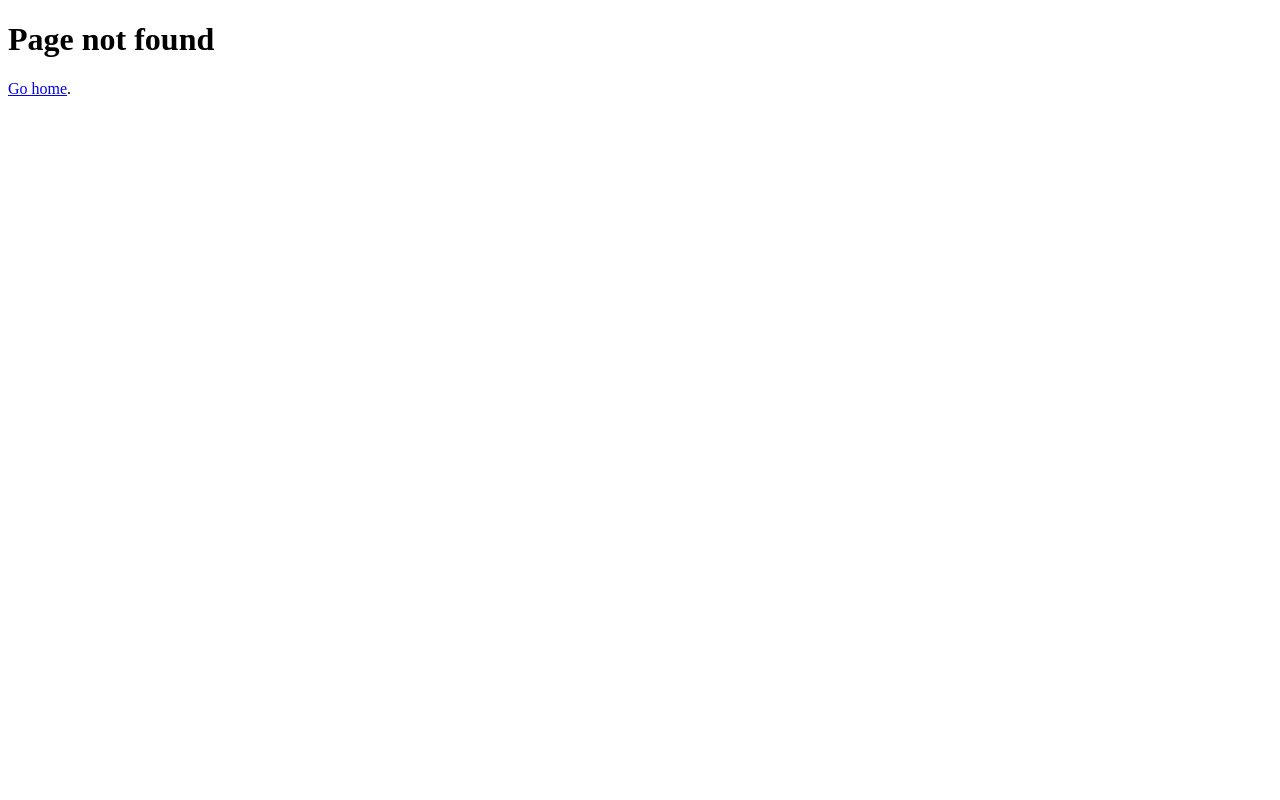
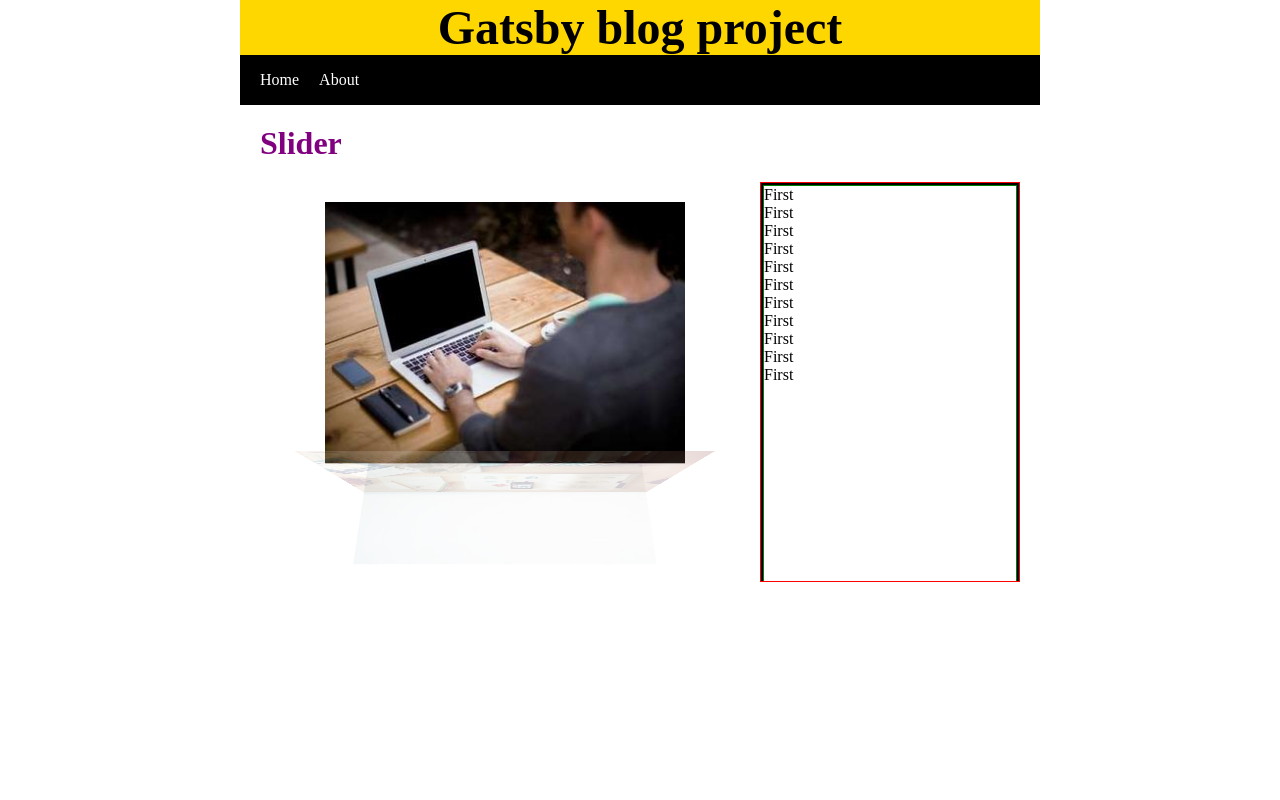
Before and after one commit to boskoa/gatsby-blog, a Gatsby site: page /roller in a window 1280 px wide. Before the commit this address had no page. Built offline with nearby package versions, Linux system fonts and the light colour scheme; Gatsby itself is replaced by a stand-in of ours.

Commit message:
Adding Roller

```diff
--- a/gatsby-config.js
+++ b/gatsby-config.js
@@ -7,5 +7,25 @@ module.exports = {
     description: "Just a little practising",
     siteUrl: `https://www.yourdomain.tld`
   },
-  plugins: ["gatsby-plugin-styled-components", "gatsby-plugin-image", "gatsby-plugin-sharp"]
+  plugins: ["gatsby-transformer-remark",
+    "gatsby-transformer-sharp",
+    "gatsby-plugin-styled-components",
+    "gatsby-plugin-image",
+    "gatsby-plugin-sharp",
+    {
+      resolve: "gatsby-source-filesystem",
+      options: {
+        name: "blogs",
+        path: `${__dirname}/src/blogs/`,
+      },
+    },
+    {
+      resolve: "gatsby-source-filesystem",
+      options: {
+        name: "images",
+        path: `${__dirname}/src/images/`,
+      },
+    },
+
+  ]
 };
--- a/package.json
+++ b/package.json
@@ -17,10 +17,13 @@
   "dependencies": {
     "babel-plugin-styled-components": "^2.1.4",
     "gatsby": "^5.12.4",
+    "gatsby-image": "^3.11.0",
     "gatsby-plugin-image": "^3.12.2",
     "gatsby-plugin-sharp": "^5.12.2",
     "gatsby-plugin-styled-components": "^6.12.0",
     "gatsby-source-filesystem": "^5.12.0",
+    "gatsby-transformer-remark": "^6.12.2",
+    "gatsby-transformer-sharp": "^5.12.2",
     "react": "^18.2.0",
     "react-dom": "^18.2.0",
     "styled-components": "^6.1.0"
--- /dev/null
+++ b/src/blogs/blog_01.md
@@ -0,0 +1,8 @@
+---
+title: First blog
+image: ../images/01.jpg
+---
+
+### Lorem ipsum dolor
+
+Lorem ipsum dolor sit amet, consectetuer adipiscing elit, sed diam nonummy nibh euismod tincidunt ut laoreet dolore magna aliquam erat volutpat. Ut wisi enim ad minim veniam, quis nostrud exerci tation ullamcorper suscipit lobortis nisl ut aliquip ex ea commodo consequat. Duis autem vel eum iriure dolor in hendrerit in vulputate velit esse molestie consequat, vel illum dolore eu feugiat nulla facilisis at vero eros et accumsan et iusto odio dignissim qui blandit praesent luptatum zzril delenit augue duis dolore te feugait nulla facilisi.
--- /dev/null
+++ b/src/blogs/blog_02.md
@@ -0,0 +1,8 @@
+---
+title: Second blog
+image: ../images/02.jpg
+---
+
+### Lorem ipsum dolor
+
+Lorem ipsum dolor sit amet, consectetuer adipiscing elit, sed diam nonummy nibh euismod tincidunt ut laoreet dolore magna aliquam erat volutpat. Ut wisi enim ad minim veniam, quis nostrud exerci tation ullamcorper suscipit lobortis nisl ut aliquip ex ea commodo consequat. Duis autem vel eum iriure dolor in hendrerit in vulputate velit esse molestie consequat, vel illum dolore eu feugiat nulla facilisis at vero eros et accumsan et iusto odio dignissim qui blandit praesent luptatum zzril delenit augue duis dolore te feugait nulla facilisi.
--- /dev/null
+++ b/src/blogs/blog_03.md
@@ -0,0 +1,8 @@
+---
+title: Third blog
+image: ../images/03.jpg
+---
+
+### Lorem ipsum dolor
+
+Lorem ipsum dolor sit amet, consectetuer adipiscing elit, sed diam nonummy nibh euismod tincidunt ut laoreet dolore magna aliquam erat volutpat. Ut wisi enim ad minim veniam, quis nostrud exerci tation ullamcorper suscipit lobortis nisl ut aliquip ex ea commodo consequat. Duis autem vel eum iriure dolor in hendrerit in vulputate velit esse molestie consequat, vel illum dolore eu feugiat nulla facilisis at vero eros et accumsan et iusto odio dignissim qui blandit praesent luptatum zzril delenit augue duis dolore te feugait nulla facilisi.
--- /dev/null
+++ b/src/blogs/blog_04.md
@@ -0,0 +1,8 @@
+---
+title: Fourth blog
+image: ../images/04.jpg
+---
+
+### Lorem ipsum dolor
+
+Lorem ipsum dolor sit amet, consectetuer adipiscing elit, sed diam nonummy nibh euismod tincidunt ut laoreet dolore magna aliquam erat volutpat. Ut wisi enim ad minim veniam, quis nostrud exerci tation ullamcorper suscipit lobortis nisl ut aliquip ex ea commodo consequat. Duis autem vel eum iriure dolor in hendrerit in vulputate velit esse molestie consequat, vel illum dolore eu feugiat nulla facilisis at vero eros et accumsan et iusto odio dignissim qui blandit praesent luptatum zzril delenit augue duis dolore te feugait nulla facilisi.
--- /dev/null
+++ b/src/blogs/blog_05.md
@@ -0,0 +1,8 @@
+---
+title: Fifth blog
+image: ../images/05.jpg
+---
+
+### Lorem ipsum dolor
+
+Lorem ipsum dolor sit amet, consectetuer adipiscing elit, sed diam nonummy nibh euismod tincidunt ut laoreet dolore magna aliquam erat volutpat. Ut wisi enim ad minim veniam, quis nostrud exerci tation ullamcorper suscipit lobortis nisl ut aliquip ex ea commodo consequat. Duis autem vel eum iriure dolor in hendrerit in vulputate velit esse molestie consequat, vel illum dolore eu feugiat nulla facilisis at vero eros et accumsan et iusto odio dignissim qui blandit praesent luptatum zzril delenit augue duis dolore te feugait nulla facilisi.
--- a/src/components/Header.js
+++ b/src/components/Header.js
@@ -2,7 +2,7 @@ import { graphql, useStaticQuery } from "gatsby";
 import * as React from "react";
 import styled from "styled-components";
 
-const StyleTitle = styled.h1`
+const StyleTitle = styled.div`
   text-align: center;
   background-color: gold;
   font-size: 24px;
--- a/src/components/Layout.js
+++ b/src/components/Layout.js
@@ -6,6 +6,7 @@ import Header from "./Header";
 
 const StyledContainer = styled.div`
   max-width: 800px;
+  min-width: 360px;
   margin: 0 auto;
 `;
 
--- /dev/null
+++ b/src/customHooks/useRoller.js
@@ -0,0 +1,28 @@
+import { useEffect, useRef, useState } from "react";
+
+function useRoller(n, rollerRef) {
+  const degGap = useRef(360 / n);
+  const steps = useRef(Array.from(Array(n).keys()).map((i) => i * (360 / n)));
+  const [current, setCurrent] = useState(0);
+
+  useEffect(() => {
+    function handleWheel(e) {
+      e.preventDefault();
+      if (e.deltaY < 0) {
+        setCurrent((p) => (p > 0 ? p - 1 : p));
+      } else if (e.deltaY > 0) {
+        setCurrent((p) => (p < n - 1 ? p + 1 : p));
+      }
+    }
+
+    if (rollerRef.current) {
+      rollerRef.current.addEventListener("wheel", handleWheel);
+    }
+
+    return () => rollerRef.current.removeEventListener("wheel", handleWheel);
+  }, []);
+
+  return { degGap: degGap.current, steps: steps.current, current };
+}
+
+export default useRoller;
--- /dev/null
+++ b/src/pages/roller.js
@@ -0,0 +1,183 @@
+import * as React from "react";
+import Layout from "../components/Layout";
+import Seo from "../components/Seo";
+import styled from "styled-components";
+import useRoller from "../customHooks/useRoller";
+import { useRef } from "react";
+import { graphql } from "gatsby";
+import GatsbyImage from "gatsby-image";
+
+const LENGTH = 100;
+const IMGWIDTH = 300;
+
+const StyledMainContainer = styled.div`
+  display: flex;
+  min-height: 400px;
+  margin: 20px auto;
+  justify-content: stretch;
+  align-items: stretch;
+  flex-wrap: wrap;
+  gap: 10px;
+`;
+
+const StyledRoller = styled.div`
+  display: flex;
+  justify-content: center;
+  align-items: center;
+  flex: 2;
+  min-width: 320px;
+  min-height: ${IMGWIDTH}px;
+  perspective: 600px;
+  perspective-origin: center;
+  overflow: hidden;
+`;
+
+const StyledDot = styled.div`
+  position: relative;
+  transform: rotateY(-90deg) rotateZ(${({ $current }) => $current});
+  transform-style: preserve-3d;
+  transition: all 0.5s;
+`;
+
+const StyledTentacle = styled.div`
+  width: ${LENGTH}px;
+  position: absolute;
+  left: 0;
+  transform-origin: 0%;
+  transform: ${({ $zDeg }) => `rotateZ(${$zDeg})`};
+  transform-style: preserve-3d;
+`;
+
+const StyledImage = styled.div`
+  position: absolute;
+  right: -${IMGWIDTH / 2}px;
+  top: -${IMGWIDTH / 2}px;
+  width: ${IMGWIDTH}px;
+  height: ${IMGWIDTH / (16 / 9)}px;
+  transform: rotateY(90deg);
+  opacity: ${({ $focus }) => $focus};
+  transition: all 0.5s;
+`;
+
+const StyledDescription = styled.div`
+  flex: 1;
+  min-width: 260px;
+  perspective: 600px;
+  perspective-origin: center;
+  overflow: hidden;
+  border: 1px solid red;
+`;
+
+const StyledSteps = styled.div`
+  display: flex;
+  flex-direction: column;
+  height: 300%;
+  transform: translateY(calc(-100% / 3 * ${({ $current }) => $current}));
+  transition: all 0.5s;
+  border: 2px solid black;
+`;
+
+const StyledStep = styled.div`
+  height: calc(100% / 3);
+  border: 1px solid green;
+`;
+
+function Roller({ data }) {
+  const { nodes } = data.allMarkdownRemark;
+  const rollerRef = useRef(null);
+  const { degGap, steps, current } = useRoller(nodes.length, rollerRef);
+
+  return (
+    <Layout pageTitle="Slider">
+      <StyledMainContainer>
+        <StyledRoller ref={rollerRef}>
+          <StyledDot $current={`${current * degGap}deg`}>
+            {nodes.map((n, id) => (
+              <StyledTentacle key={id} $zDeg={`-${steps[id]}deg`}>
+                <StyledImage $focus={current === id ? 1 : 0.2}>
+                  <GatsbyImage
+                    fluid={n.frontmatter.image.childImageSharp.fluid}
+                  />
+                </StyledImage>
+              </StyledTentacle>
+            ))}
+            {/*}
+            <StyledTentacle $zDeg={`${steps[0]}de0`}>
+              <StyledImage $focus={current === 0 ? 1 : 0.2}>
+                <img
+                  width={IMGWIDTH}
+                  src={`https://picsum.photos/id/1/${IMGWIDTH}`}
+                  alt="first"
+                />
+              </StyledImage>
+            </StyledTentacle>
+            <StyledTentacle $zDeg={`-${steps[1]}deg`}>
+              <StyledImage $focus={current === 1 ? 1 : 0.2}>
+                <img
+                  width={IMGWIDTH}
+                  src={`https://picsum.photos/id/45/${IMGWIDTH}`}
+                  alt="scond"
+                />
+              </StyledImage>
+            </StyledTentacle>
+            <StyledTentacle $zDeg={`-${steps[2]}deg`}>
+              <StyledImage $focus={current === 2 ? 1 : 0.2}>
+                <img
+                  width={IMGWIDTH}
+                  src={`https://picsum.photos/id/112/${IMGWIDTH}`}
+                  alt="third"
+                />
+              </StyledImage>
+            </StyledTentacle>
+            */}
+          </StyledDot>
+        </StyledRoller>
+        <StyledDescription>
+          <StyledSteps $current={current}>
+            <StyledStep>
+              First <br />
+              First <br />
+              First <br />
+              First <br />
+              First <br />
+              First <br />
+              First <br />
+              First <br />
+              First <br />
+              First <br />
+              First <br />
+            </StyledStep>
+            <StyledStep>Second</StyledStep>
+            <StyledStep>Third</StyledStep>
+          </StyledSteps>
+        </StyledDescription>
+      </StyledMainContainer>
+    </Layout>
+  );
+}
+
+export const query = graphql`
+  query Blogs {
+    allMarkdownRemark {
+      nodes {
+        frontmatter {
+          image {
+            childImageSharp {
+              fluid {
+                ...GatsbyImageSharpFluid
+              }
+            }
+          }
+          title
+        }
+        html
+      }
+    }
+  }
+`;
+
+export function Head() {
+  return <Seo title="Roller" />;
+}
+
+export default Roller;
```
Also changed, not shown: src/images/01.jpg (added), src/images/02.jpg (added), src/images/03.jpg (added), src/images/04.jpg (added), src/images/05.jpg (added), 1 other file.
